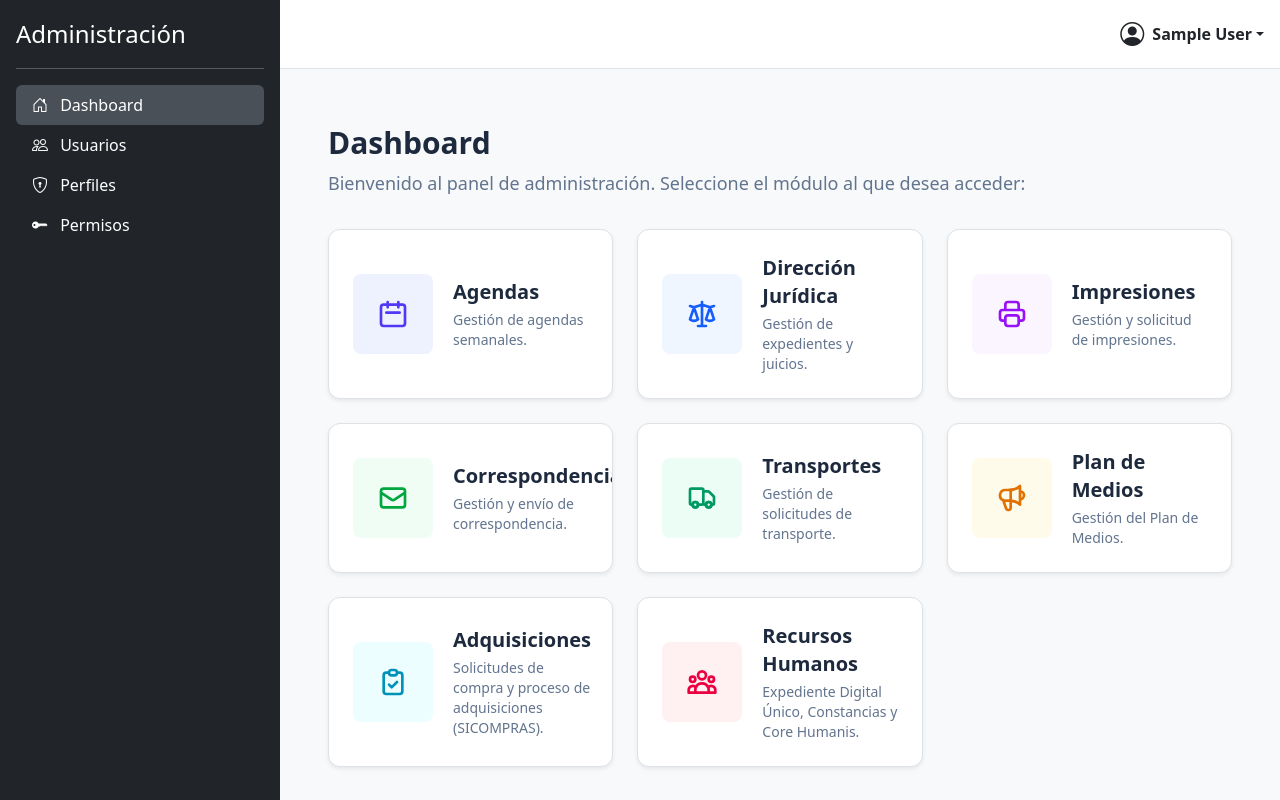
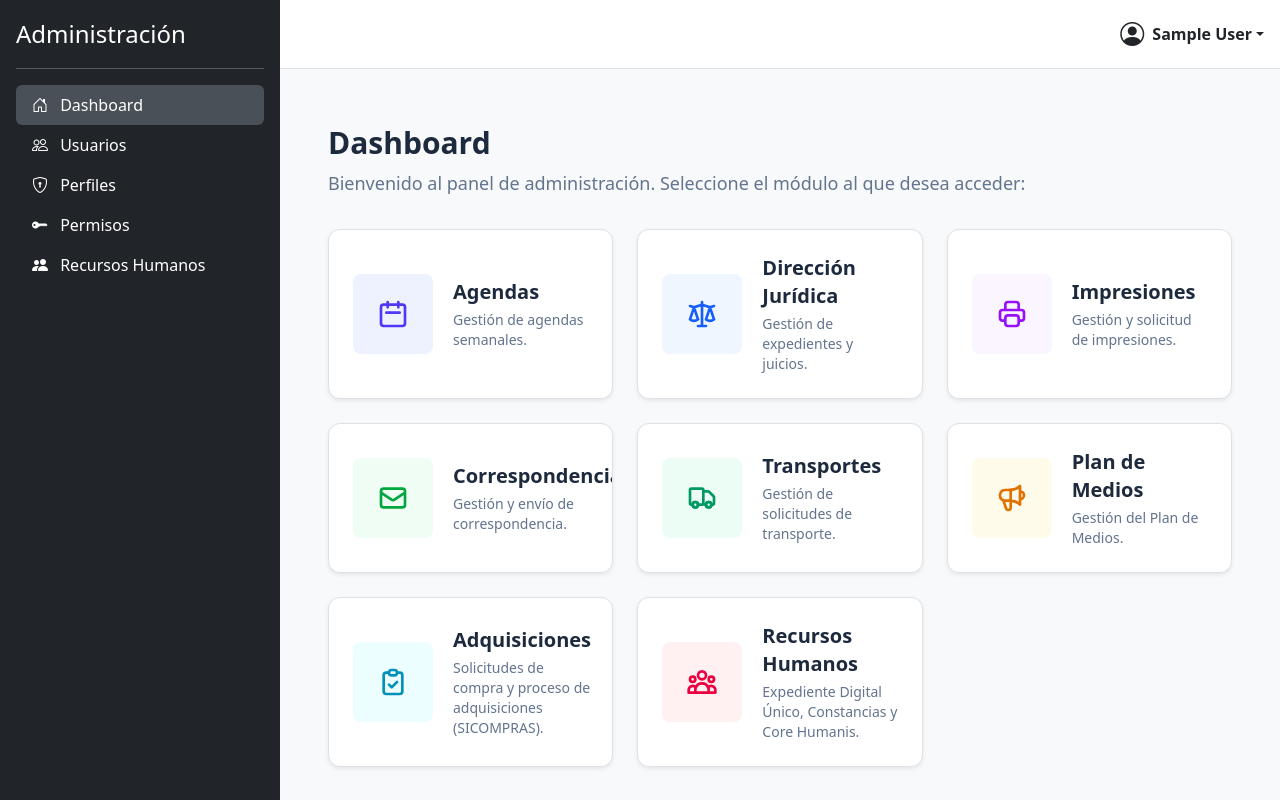
Before and after one commit to bsosaGG/Eco, a Vue app in the folder admin-panel/: page / in a window 1280 px wide. Built offline with nearby package versions, Linux system fonts and the light colour scheme; sample sign-in values are in the browser's storage.

Commit message:
feat(ui): add Recursos Humanos link to admin-panel Sidebar
- Add link to /core-humanis/ with bi-people-fill icon
- Condition visibility under authStore.hasAnyCoreHumanisPermission

```diff
--- a/admin-panel/src/components/layout/Sidebar.vue
+++ b/admin-panel/src/components/layout/Sidebar.vue
@@ -49,6 +49,11 @@
                 <RouterLink to="/documentos" class="nav-link" active-class="active" @click="linkClicked">
                     <i class="bi bi-file-earmark-text me-2"></i> Plantillas
                 </RouterLink>
+            </li>
+            <li v-if="authStore.hasAnyCoreHumanisPermission">
+                <a href="/core-humanis/" class="nav-link" @click="linkClicked">
+                    <i class="bi bi-people-fill me-2"></i> Recursos Humanos
+                </a>
             </li>
             <li
                 v-if="authStore.hasPermission('agendas:read') || authStore.hasPermission('agendas:create') || authStore.hasPermission('agendas:view-all')">
```
